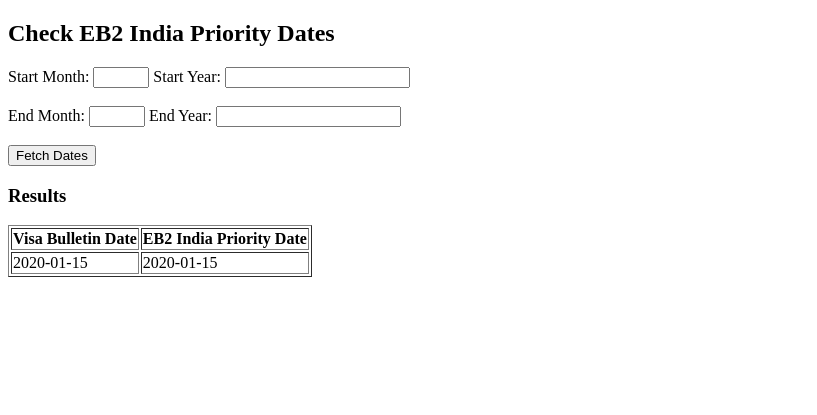
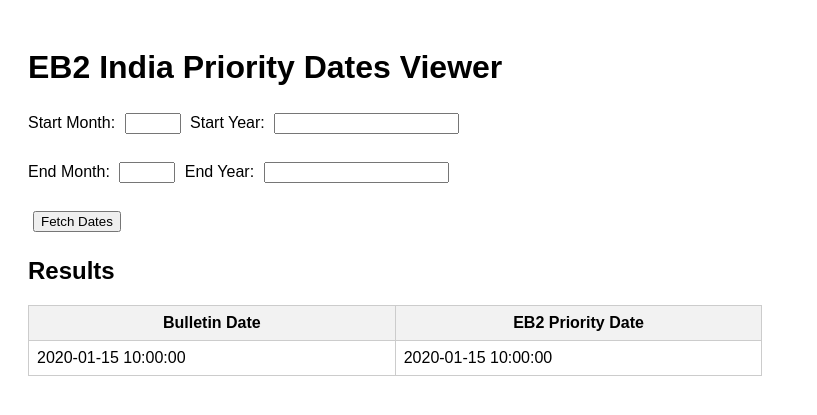
Before and after one commit to manjish1/US-Greencard-EB2-Priority-date, a Flask app: template templates/index.html in a window 1280 px wide. Shown: the top 415 px of the page, without its empty margins (0-817 px from the left). Run offline with Flask 3, Linux system fonts and the light colour scheme; the template is opened without the code that fills it: most values are stand-ins (such as "Sample title", 1, 10 or a date in 2020).

Commit message:
Update index.html
Updated for results to be shown properly after dates are entered. In previous version, blank results would be shown no matter what user entered due to variable name mismatch. Fixed that

```diff
--- a/templates/index.html
+++ b/templates/index.html
@@ -1,10 +1,28 @@
 <!DOCTYPE html>
 <html>
 <head>
-    <title>EB2 India Visa Bulletin Tracker</title>
+    <title>EB2 India Priority Dates</title>
+    <style>
+        body { font-family: Arial, sans-serif; padding: 20px; }
+        table {
+            border-collapse: collapse;
+            width: 60%;
+            margin-top: 20px;
+        }
+        th, td {
+            border: 1px solid #ccc;
+            padding: 8px;
+        }
+        th {
+            background-color: #f2f2f2;
+        }
+        input {
+            margin: 5px;
+        }
+    </style>
 </head>
 <body>
-    <h2>Check EB2 India Priority Dates</h2>
+    <h1>EB2 India Priority Dates Viewer</h1>
     <form method="post">
         <label>Start Month:</label>
         <input type="number" name="start_month" min="1" max="12" required>
@@ -20,16 +38,16 @@
     </form>
 
     {% if results %}
-    <h3>Results</h3>
-    <table border="1">
+        <h2>Results</h2>
+        <table>
             <tr>
-            <th>Visa Bulletin Date</th>
-            <th>EB2 India Priority Date</th>
+                <th>Bulletin Date</th>
+                <th>EB2 Priority Date</th>
             </tr>
-        {% for row in results %}
+            {% for item in results %}
             <tr>
-            <td>{{ row['Visa Bulletin Date'] }}</td>
-            <td>{{ row['EB2 India Priority Date'] }}</td>
+                <td>{{ item.bulletin_date }}</td>
+                <td>{{ item.eb2_date }}</td>
             </tr>
             {% endfor %}
         </table>
```
Lines whose indentation alone changed are shown as unchanged.
